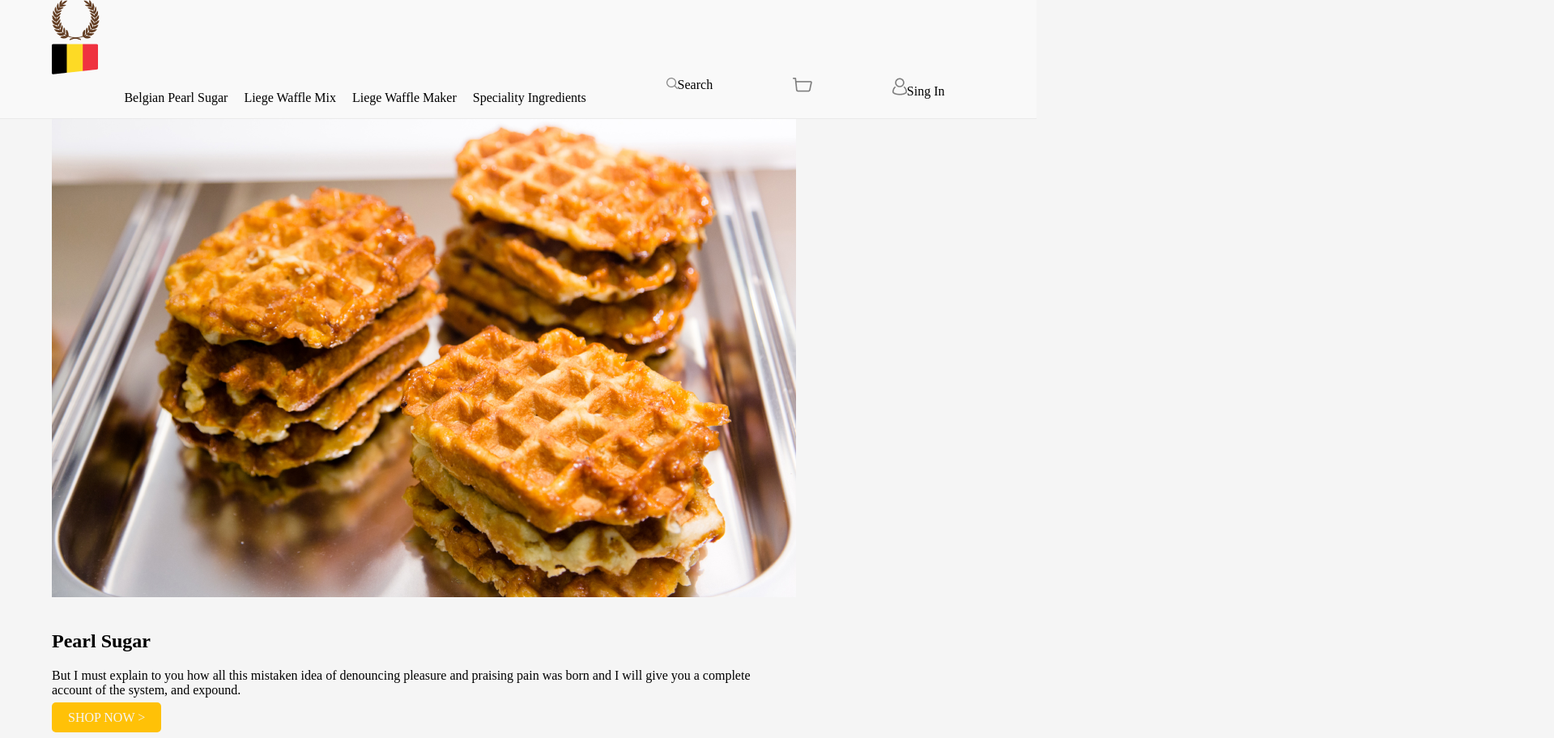
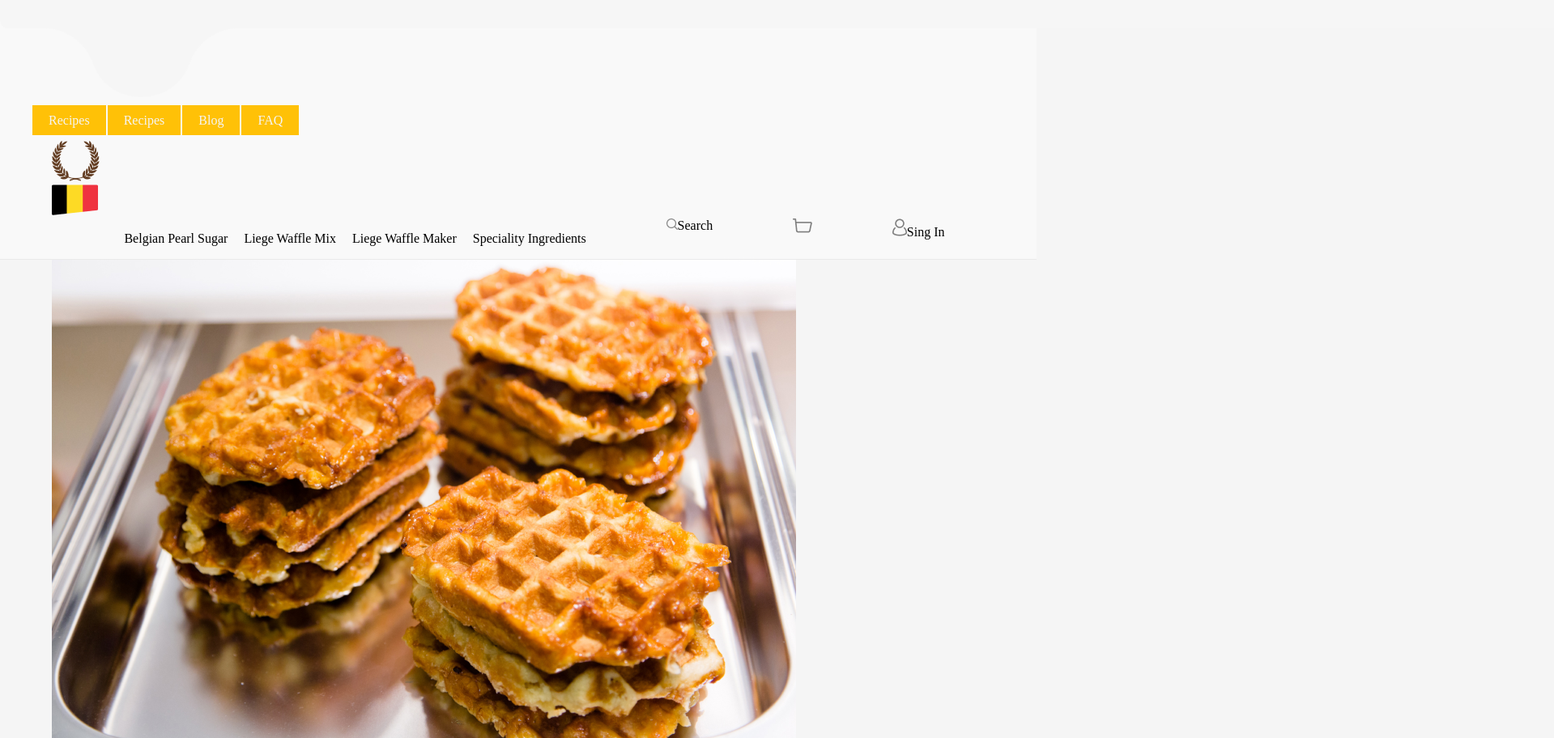
Before and after one commit to agaroma/online-store, a website built with webpack: page src/index.html in a window 1280 px wide. Shown: the top 912 px of the page at 81% size, 1919 px wide, since content can reach past the window. Built offline with nearby package versions, Linux system fonts and the light colour scheme.

Commit message:
work on navigation

```diff
--- a/src/index.html
+++ b/src/index.html
@@ -1,15 +1,27 @@
 <!DOCTYPE html>
 <html lang="en">
+
 <head>
   <meta charset="UTF-8">
   <meta name="viewport" content="width=device-width, initial-scale=1.0">
   <title>Online Store</title>
 
 </head>
+
 <body>
 
   <header class="header">
+    <div class="container-top">
+      <img src="/src/assets/headerTop.png">
+      <ul class="nav__list__top">
+        <li><a href="#" class="btn">Recipes</a></li>
+        <li><a href="#" class="btn">Recipes</a></li>
+        <li><a href="#" class="btn">Blog</a></li>
+        <li><a href="#" class="btn">FAQ</a></li>
+      </ul>
+    </div>
     <div class="container">
+
       <div class="header__logo">
         <img src="/src/assets/logo.png" alt="Waffle Pantry Logo">
       </div>
@@ -24,8 +36,8 @@
           <li><a href="#">Speciality Ingredients</a></li>
         </ul>
         <a href="#" class="icon-search"><img src="/src/assets/Search.png">Search</a>
-          <a href="#" class="icon-cart"><img src="/src/assets/buy.png"></a>
-          <a href="#" class="icon-signin"><img src="/src/assets/accont.png">Sing In</a>
+        <a href="#" class="icon-cart"><img src="/src/assets/buy.png"></a>
+        <a href="#" class="icon-signin"><img src="/src/assets/accont.png">Sing In</a>
       </nav>
       <div class="header__actions">
 
@@ -41,7 +53,8 @@
         </div>
         <div class="hero__image2">
           <h1>Pearl Sugar</h1>
-          <p>But I must explain to you how all this mistaken idea of denouncing pleasure and praising pain was born and I will give you a complete account of the system, and expound.</p>
+          <p>But I must explain to you how all this mistaken idea of denouncing pleasure and praising pain was born and
+            I will give you a complete account of the system, and expound.</p>
           <a href="#" class="btn">SHOP NOW ></a>
           <img src="/src/assets/packet.png">
         </div>
@@ -49,6 +62,7 @@
     </section>
   </main>
 
-<script src="scripts/index.js"> </script>
+  <script src="scripts/index.js"> </script>
 </body>
+
 </html>
--- a/src/scss/_components.scss
+++ b/src/scss/_components.scss
@@ -17,12 +17,20 @@
       gap: 15px;
     }
   }
+.container-top {
+  position: relative;
+}
+
+  .nav__list__top {
+    list-style: none;
+    display: flex;
+    gap: 2px;
+  }
 
   .btn {
     background: $primary-color;
     color: $background-color;
     padding: 10px 20px;
-    border-radius: 5px;
     transition: background 0.3s;
 
     &:hover {
```
Also changed, not shown: src/assets/headerTop.png (added).
